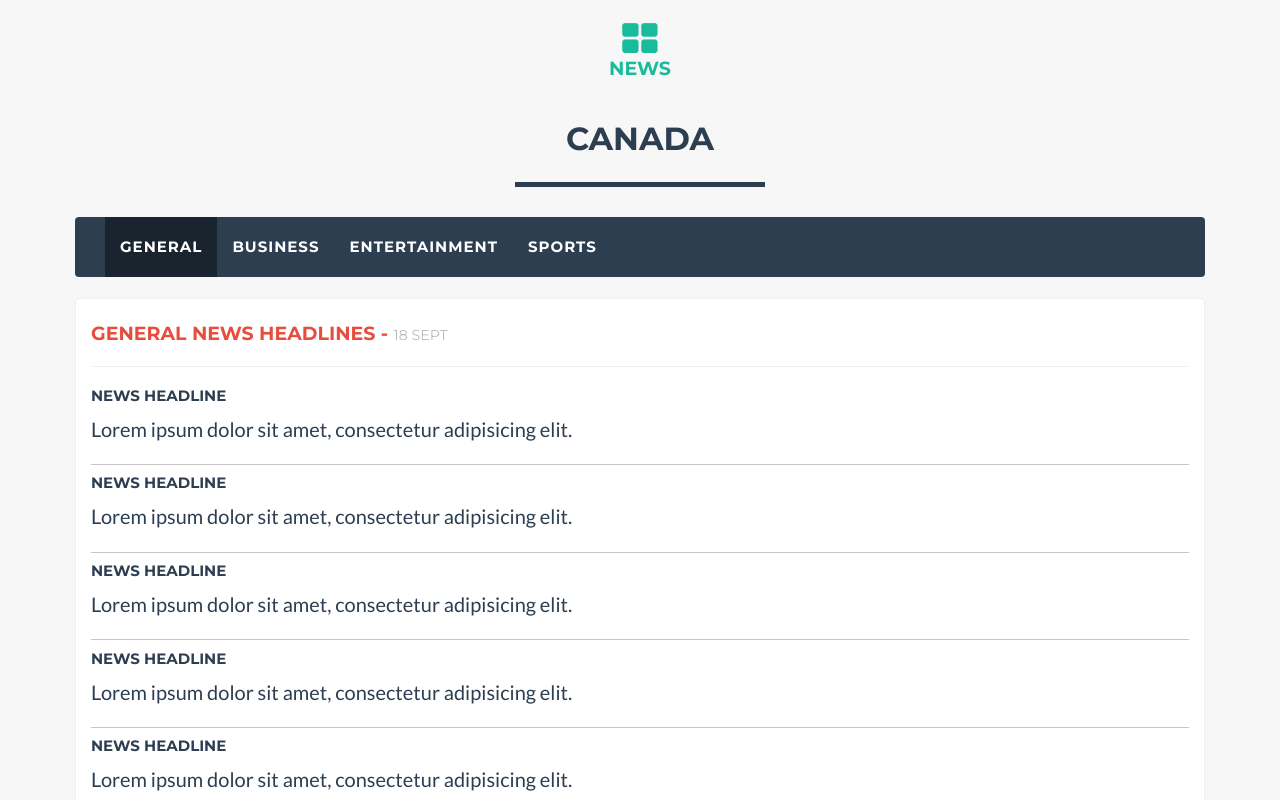
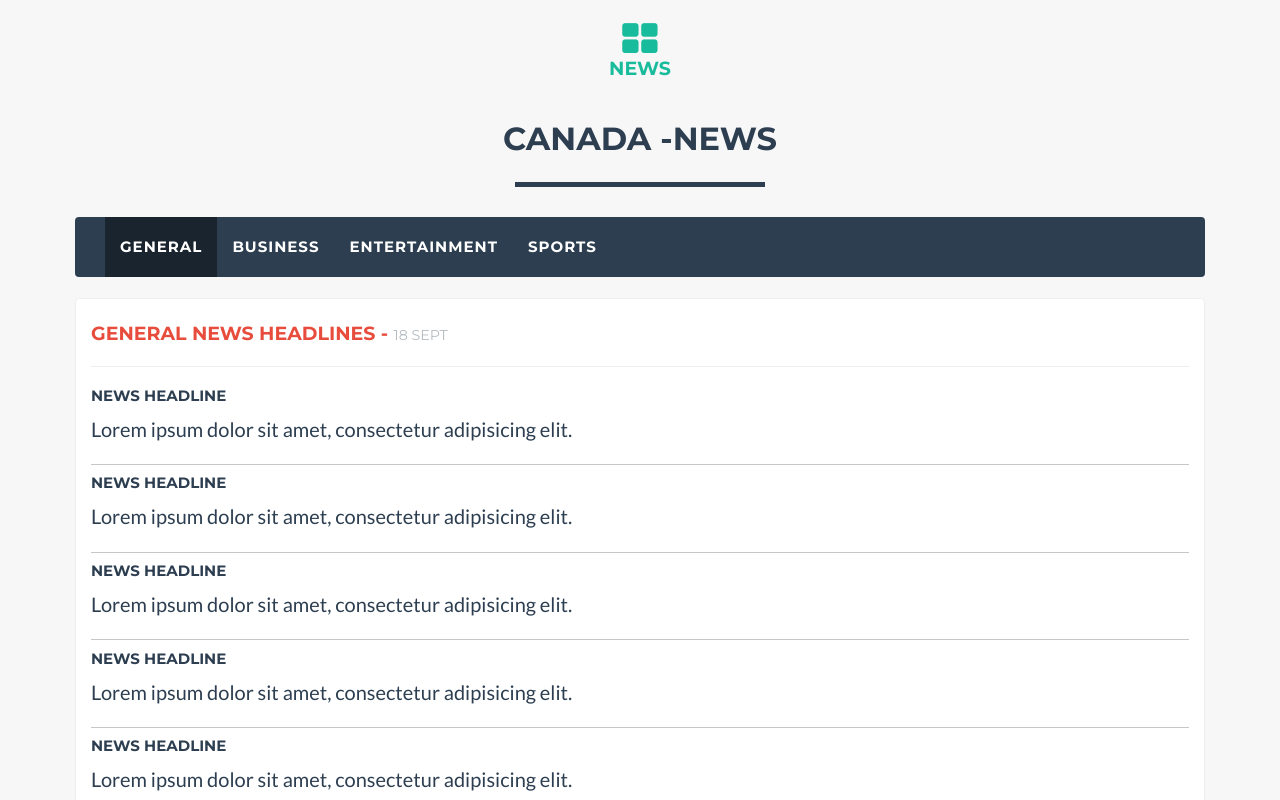
Before and after one commit to swapna-chidre/ultimate_news, a plain HTML site: page canada.html in a window 1280 px wide. Shown: the top 800 px of the page. Drawn offline with nearby package versions, Linux system fonts and the light colour scheme; some packages are replaced by stand-ins of ours; a script that the page names is missing.

Commit message:
canada-update
Nothing

```diff
--- a/canada.html
+++ b/canada.html
@@ -40,7 +40,7 @@
                     <div class="row">
                         <div class="col-lg-12 no-padding">
                             <div class="modal-body">
-                                <h2>CANADA</h2>
+                                <h2>CANADA -news</h2>
                                 <hr class="star-primary">
                                 <div role="tabpanel">
                                     <nav class="navbar navbar-default" role="navigation">
```
